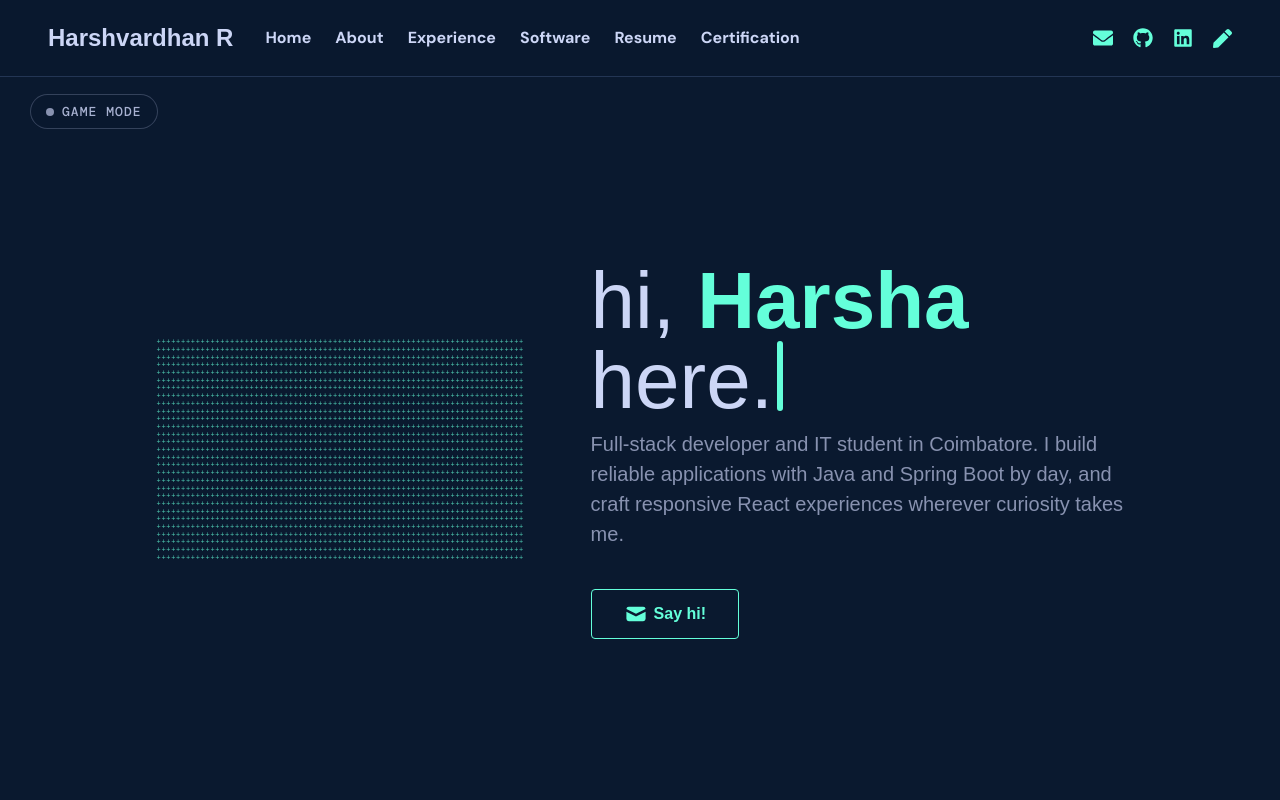
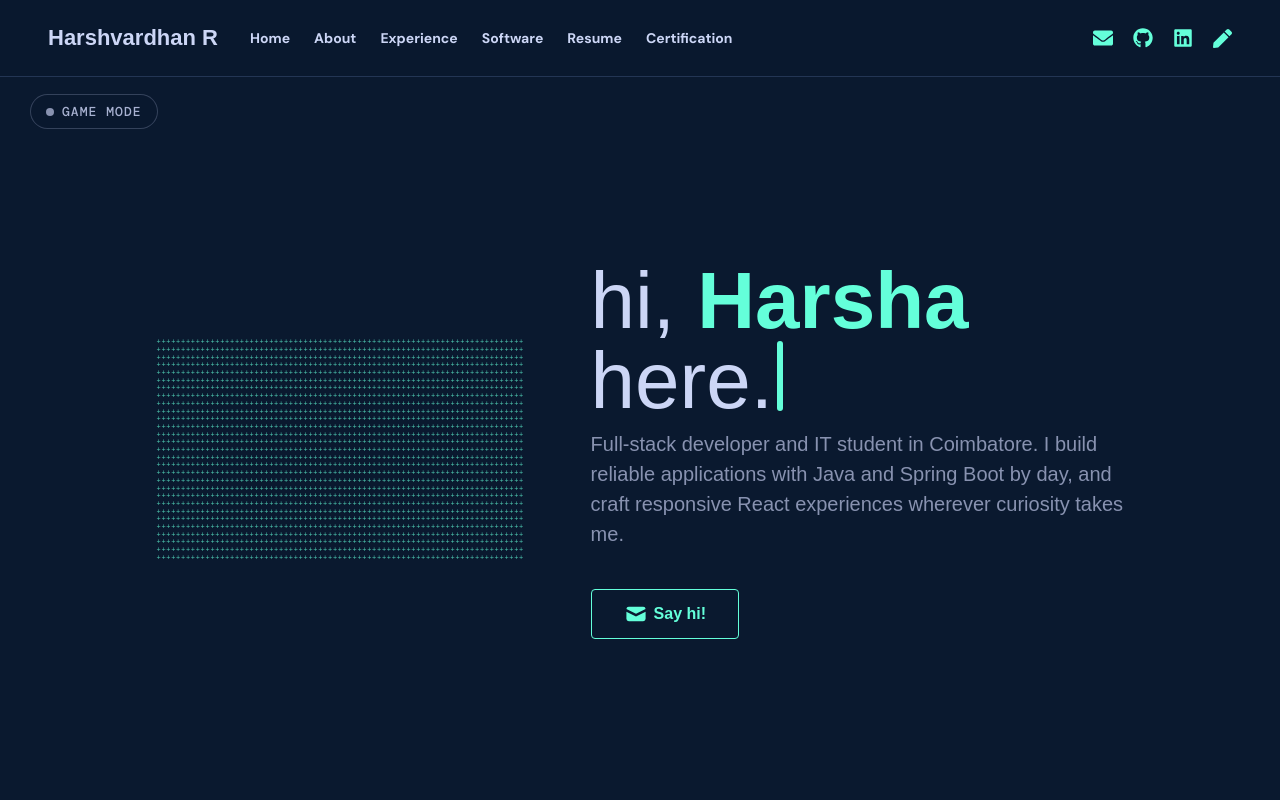
Before and after one commit to harsha-252005/harsha-portfolio, a React (Vite) app: page / in a window 1280 px wide. Shown: the top 800 px of the page. Built offline with nearby package versions, Linux system fonts and the light colour scheme; a web font is replaced by a local one.

Commit message:
Match compact desktop navigation sizing

```diff
--- a/src/components/Navbar.jsx
+++ b/src/components/Navbar.jsx
@@ -9,7 +9,7 @@ export default function Navbar() {
   const closeMenu = () => setOpen(false);
   return <header className="fixed top-0 z-50 w-full border-b border-[#233554] bg-[#0a192f]/95 backdrop-blur"><nav className="relative mx-auto flex h-14 max-w-[1680px] items-center gap-4 px-5 md:h-[76px] md:gap-8 md:px-12">
     <a href="#home" className="brand-name hidden shrink-0 md:block" onClick={closeMenu}>Harshvardhan R</a>
-    <div className="hidden items-center gap-6 lg:flex">{links.map(link => <a key={link.label} href={link.href} target={link.external ? '_blank' : undefined} rel={link.external ? 'noreferrer' : undefined} className="text-[16px] font-bold text-[#ccd6f6] no-underline transition hover:text-[#64ffda]">{link.label}</a>)}</div>
+    <div className="hidden items-center gap-6 lg:flex">{links.map(link => <a key={link.label} href={link.href} target={link.external ? '_blank' : undefined} rel={link.external ? 'noreferrer' : undefined} className="text-[14px] font-bold text-[#ccd6f6] no-underline transition hover:text-[#64ffda]">{link.label}</a>)}</div>
     <div className="ml-auto hidden items-center gap-5 text-[#ccd6f6] sm:flex"><a className="site-link" aria-label="Contact" href="#contact"><FaEnvelope size={20}/></a><a className="site-link" aria-label="GitHub" href="https://github.com/harsha-252005" target="_blank" rel="noreferrer"><FaGithub size={20}/></a><a className="site-link" aria-label="LinkedIn" href="https://www.linkedin.com/in/harshvardhan-rengaraju-5583372a0/" target="_blank" rel="noreferrer"><FaLinkedin size={20}/></a><a className="site-link" aria-label="Contact" href="#contact"><FaPen size={19}/></a></div>
     <button className="mr-auto ml-0 grid h-10 w-10 place-items-center rounded-lg border border-[#233554] bg-transparent text-xl text-[#a8b2d1] md:ml-auto md:mr-0 md:border-0 md:text-[#64ffda] lg:hidden" type="button" onClick={() => setOpen(!open)} aria-label="Toggle navigation" aria-expanded={open}>{open ? <FaTimes /> : <FaBars />}</button>
     {open && <div className="absolute left-0 top-14 grid w-full gap-1 border-b border-[#233554] bg-[#0a192f] px-5 py-4 shadow-2xl md:top-[76px] lg:hidden">{links.map(link => <a key={link.label} href={link.href} target={link.external ? '_blank' : undefined} rel={link.external ? 'noreferrer' : undefined} onClick={closeMenu} className="rounded px-3 py-2 font-['NTR'] text-[20px] text-[#ccd6f6] no-underline hover:bg-[#112240] hover:text-[#64ffda]">{link.label}</a>)}<div className="mt-2 flex gap-5 border-t border-[#233554] px-3 pt-4 text-[#ccd6f6]"><a className="site-link" aria-label="Contact" href="#contact" onClick={closeMenu}><FaEnvelope size={20}/></a><a className="site-link" aria-label="GitHub" href="https://github.com/harsha-252005" target="_blank" rel="noreferrer"><FaGithub size={20}/></a><a className="site-link" aria-label="LinkedIn" href="https://www.linkedin.com/in/harshvardhan-rengaraju-5583372a0/" target="_blank" rel="noreferrer"><FaLinkedin size={20}/></a><a className="site-link" aria-label="Contact" href="#contact" onClick={closeMenu}><FaPen size={19}/></a></div></div>}
--- a/src/index.css
+++ b/src/index.css
@@ -17,7 +17,7 @@ body { margin:0; background:var(--navy); color:var(--light-slate); font-family:'
 .site-link { color:var(--mint); transition:color .2s ease, transform .2s ease; }.site-link:hover { color:var(--white); transform:translateY(-2px); }
 .mint-button { display:inline-flex; align-items:center; gap:10px; background:transparent; border:1px solid var(--mint); border-radius:4px; color:var(--mint); padding:16px 22px; font:500 13px 'DM Mono',monospace; text-decoration:none; transition:background .2s ease, transform .2s ease; }.mint-button:hover { background:rgba(100,255,218,.1); transform:translateY(-3px); }
 .nav-link { color:var(--light-slate); font:500 12px 'DM Mono',monospace; text-decoration:none; transition:color .2s ease; }.nav-link:hover { color:var(--mint); }
-.brand-name { color:#ccd6f6; font:700 24px/1 'NTR',sans-serif; letter-spacing:0; text-decoration:none; }
+.brand-name { color:#ccd6f6; font:700 22px/1 'NTR',sans-serif; letter-spacing:0; text-decoration:none; }
 .project-card { background:var(--navy-light); border-radius:5px; box-shadow:0 10px 30px -15px rgba(2,12,27,.7); transition:transform .25s ease, box-shadow .25s ease; }.project-card:hover { transform:translateY(-7px); box-shadow:0 20px 30px -15px rgba(2,12,27,.8); }
 .software-section { padding:80px 0; background:var(--navy); }
 .software-shell { width:calc(100% - 300px); max-width:1500px; margin:0 auto; }
```
